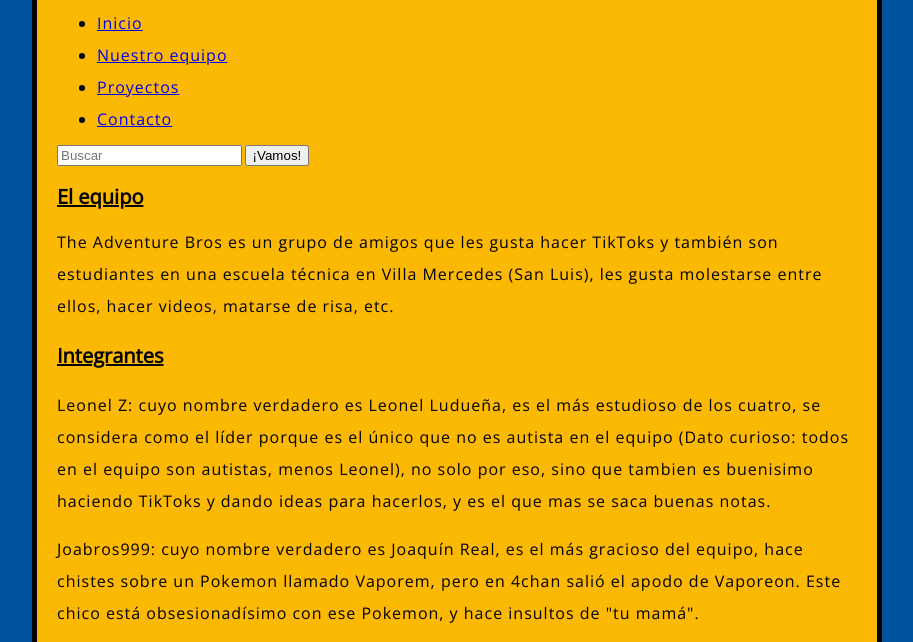
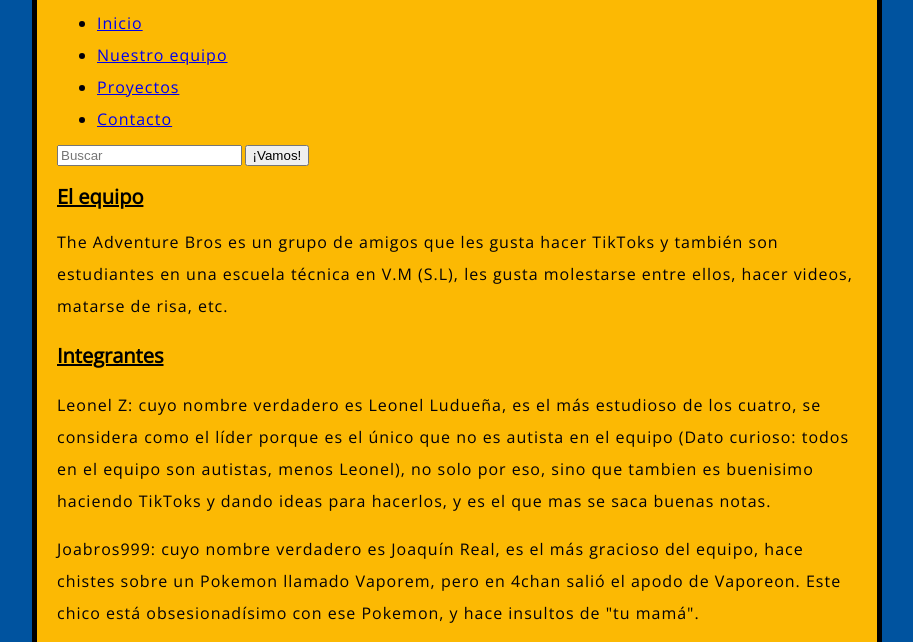
Before and after one commit to kzwarun9/theadventurebros.github.io, a plain HTML site: page index.html in a window 1280 px wide. Shown: the part 130-772 px from the top of the page, without its empty margins (183-1096 px from the left). Drawn offline with nearby package versions, Linux system fonts and the light colour scheme.

Commit message:
Update index.html

```diff
--- a/index.html
+++ b/index.html
@@ -38,7 +38,7 @@
 
         <p>
           The Adventure Bros es un grupo de amigos que les gusta hacer TikToks y
-          también son estudiantes en una escuela técnica en Villa Mercedes (San Luis),
+          también son estudiantes en una escuela técnica en V.M (S.L),
           les gusta molestarse entre ellos, hacer videos, matarse de risa, etc.
         </p>
 
```
